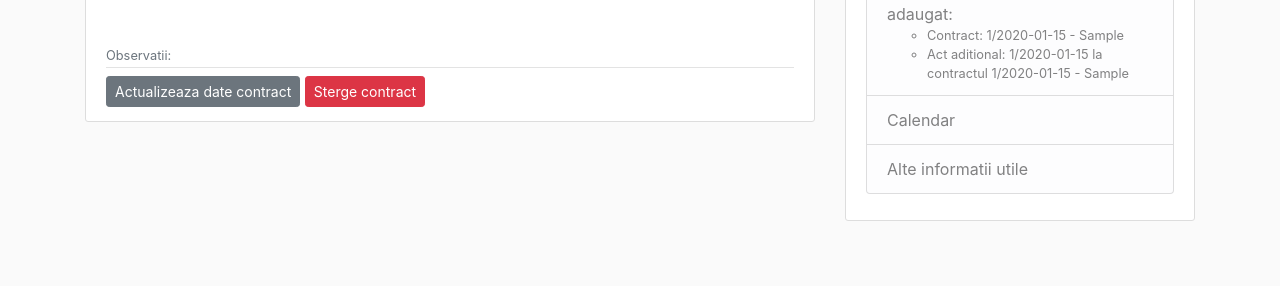
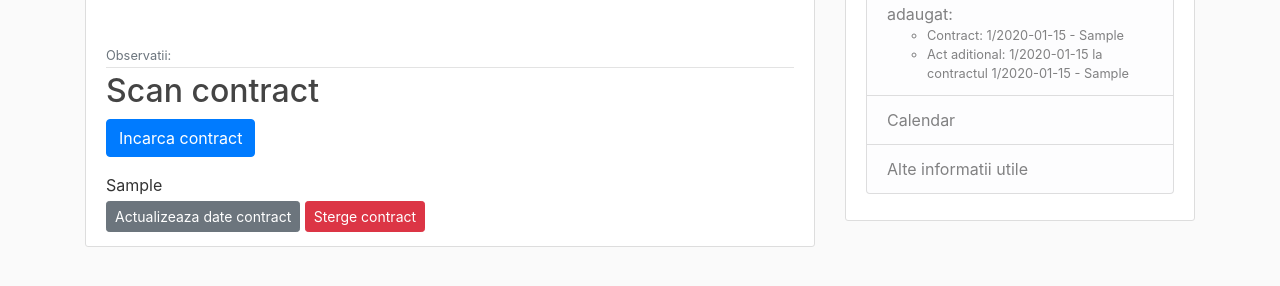
Before and after one commit to adina-calin/contracts, a Django app: page /contracte/contract/1/ in a window 1280 px wide. Shown: the part 402-688 px from the top of the page. Run offline with Django 3.2, Linux system fonts and the light colour scheme; tables that the repository leaves empty hold one stand-in row (values such as "Sample post"); some libraries are stand-ins or nearby versions.

Commit message:
functioneaza sa incarc 1 scan

```diff
--- a/src/ev_contracte/contr_clienti/models.py
+++ b/src/ev_contracte/contr_clienti/models.py
@@ -177,6 +177,14 @@ class Contract(models.Model):
     servicii = models.ManyToManyField(ServiciiInformatice, blank=True)
     aplicatii = models.ManyToManyField(AplicatiiInfo98, blank=True)
     observatii = models.TextField(max_length=255, blank=True)
+    document = models.FileField(blank=True)
+
+    class Meta:
+        verbose_name_plural = 'Contracte'
+        unique_together = ('nr_contract', 'data_contract')
+
+    def __str__(self):
+        return '{}/{} - {}'.format(self.nr_contract, self.data_contract, self.beneficiar)
 
     def data_incheiere(self):
         if self.actaditional_set.all():
@@ -204,12 +212,13 @@ class Contract(models.Model):
         if nr_zile_expirare > timedelta(days=-30) and nr_zile_expirare < timedelta(days=0):
             return nr_zile_expirare.days
 
-    class Meta:
-        verbose_name_plural = 'Contracte'
-        unique_together = ('nr_contract', 'data_contract')
+
+class ContractScan(models.Model):
+    contract = models.ForeignKey(Contract, default=None, on_delete=models.CASCADE)
+    documente = models.FileField(upload_to='media/')
 
     def __str__(self):
-        return '{}/{} - {}'.format(self.nr_contract, self.data_contract, self.beneficiar)
+        return self.contract
 
 
 class ActAditional(models.Model):
--- a/src/ev_contracte/contr_clienti/templates/contr_clienti/contract_detail.html
+++ b/src/ev_contracte/contr_clienti/templates/contr_clienti/contract_detail.html
@@ -36,6 +36,13 @@
             <div class="article-metadata">
                 <small class="text-muted mr-3"> Observatii: </small>
             </div>
+            <div>
+                <h2>Scan contract</h2>
+                <p>
+                  <a href="{% url 'contract-upload' contract.id %}" class="btn btn-primary">Incarca contract</a>
+                </p>
+                {{ contract.document }}
+            </div>
             <a class="btn btn-secondary btn-sm mt-1 mb-1" href="{% url 'contract-update' contract.id %}">Actualizeaza date contract</a>
             <a class="btn btn-danger btn-sm mt-1 mb-1" href="{% url 'contract-delete' contract.id %}">Sterge contract</a>
         </div>
--- a/src/ev_contracte/contr_clienti/templates/contr_clienti/contract_pdf.html
+++ b/src/ev_contracte/contr_clienti/templates/contr_clienti/contract_scan.html
@@ -7,6 +7,6 @@
           {% csrf_token %}
           {{ form|crispy }}
           <button type="submit" class="btn btn-primary">Incarca contract</button>
-        </form>>
+        </form>
     </div>
 {% endblock content %}
--- a/src/ev_contracte/contr_clienti/urls.py
+++ b/src/ev_contracte/contr_clienti/urls.py
@@ -4,7 +4,7 @@ from . import views
 urlpatterns = [
     path('', views.home, name='acasa'),
     path('contract/<int:pk1>/', views.contract_detalii, name='contract-detail'),
-    # path('contract/<int:pk1>/upload', views.contract_pdf, name='contract-upload'),
+    path('contract/<int:pk1>/upload', views.contract_scan, name='contract-upload'),
     path('contract/<int:pk1>/actaditional/<int:pk2>/', views.actaditional_detalii, name='actaditional-detail'),
     path('contract/new/', views.creeaza_contract, name='contract-nou'),
     path('contract/<int:pk1>/actaditional/new/', views.creeaza_actaditional, name='actaditional-nou'),
--- a/src/ev_contracte/contr_clienti/views.py
+++ b/src/ev_contracte/contr_clienti/views.py
@@ -2,7 +2,7 @@ from django.shortcuts import render, redirect
 from django.http import HttpResponse
 from django.core.paginator import Paginator
 from .models import *
-from .forms import ActAditionalForm, ContractForm
+from .forms import ActAditionalForm, ContractForm, ContractUForm
 from .filters import ContractFilter
 
 
@@ -42,7 +42,6 @@ def contract_detalii(request, pk1):
     aplicatii = contract.aplicatii.all()
     produse = contract.produse.all()
     servicii = contract.servicii.all()
-    # pdfc = contract.pdfc
 
     ultimul_contract = Contract.objects.latest('nr_registru')
     ultimul_actaditional = ActAditional.objects.latest('nr_registru')
@@ -60,25 +59,21 @@ def contract_detalii(request, pk1):
     return render(request, 'contr_clienti/contract_detail.html', context)
 
 
-# def contract_pdf(request, pk1):
-#     contract = Contract.objects.get(id=pk1)
-#     # pdf = Contract.objects.get(id=pk1)
-#     # pdfc = pdf.contract_set.all()
-#     if request.method == 'POST':
-#         form = ContractUForm(request.POST, request.FILES, instance=contract)
-#         if form.is_valid():
-#             form.save()
-#             return redirect('contract-detail', contract.id)
-#     else:
-#         form = ContractUForm(instance=contract)
-
-#     context = {
-#         'contract': contract,
-#         'form':form,
-#         # 'pdfc':pdfc
-#     }
-
-#     return render(request, 'contr_clienti/contract_pdf.html', context)
+def contract_scan(request, pk1):
+    contract = Contract.objects.get(id=pk1)
+    form = ContractUForm(instance=contract)
+    context = {
+        'contract': contract,
+        'form': form,
+    }
+    if request.method == 'POST':
+        form = ContractUForm(request.POST, request.FILES, instance=contract)
+        if form.is_valid():
+            form.save()
+            return redirect('contract-detail', contract.id)
+    else:
+        form = ContractUForm()
+    return render(request, 'contr_clienti/contract_scan.html', context)
 
 
 def actaditional_detalii(request, pk1, pk2):
--- a/src/ev_contracte/ev_contracte/settings.py
+++ b/src/ev_contracte/ev_contracte/settings.py
@@ -70,7 +70,7 @@ TEMPLATES = [
                 'django.contrib.auth.context_processors.auth',
                 'django.contrib.messages.context_processors.messages',
                 'contr_clienti.views.contracte_context_processor',
-                'django.template.context_processors.media',
+                # 'contr_clienti.views.contract_scan',
             ],
         },
     },
```
Also changed, not shown: src/ev_contracte/contr_clienti/admin.py (+7 -1 lines), src/ev_contracte/contr_clienti/forms.py (+5 -5 lines), src/ev_contracte/contr_clienti/migrations/0006_auto_20200721_1412.py (added), 8 other files.
